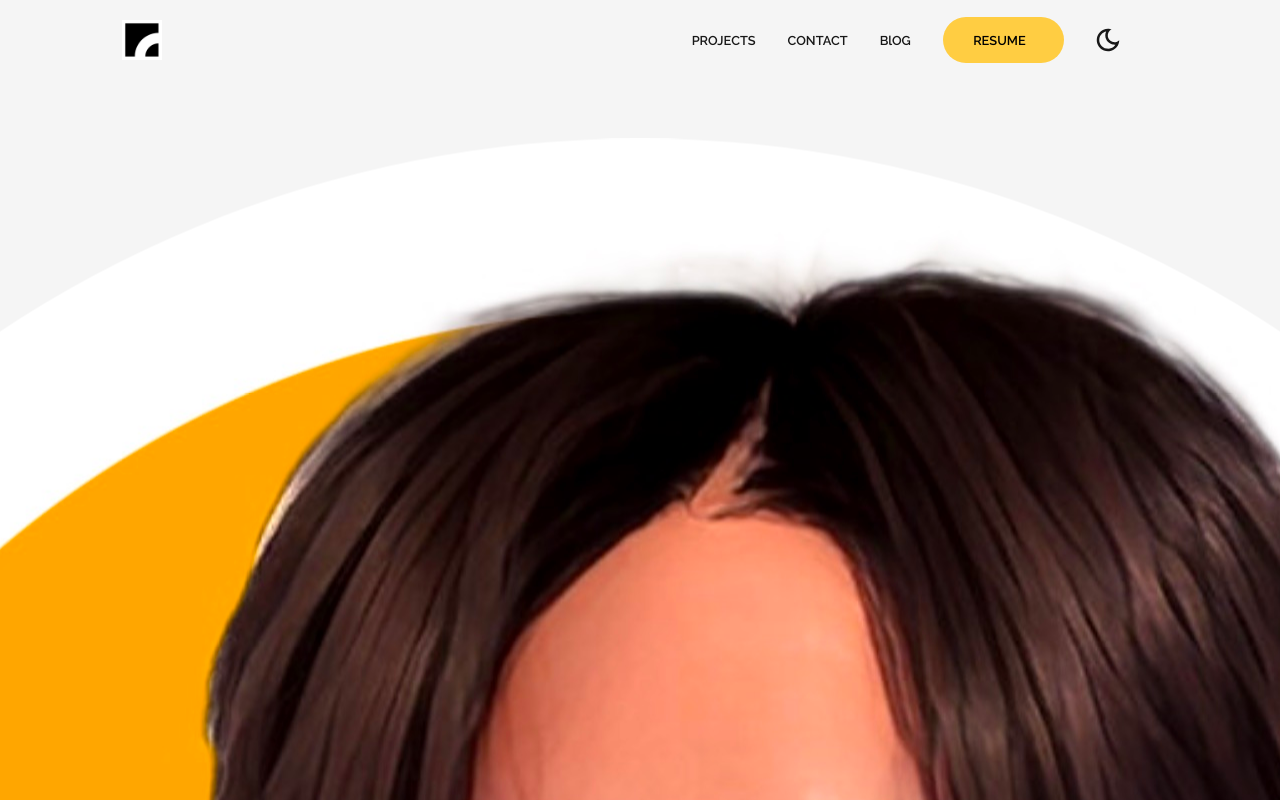
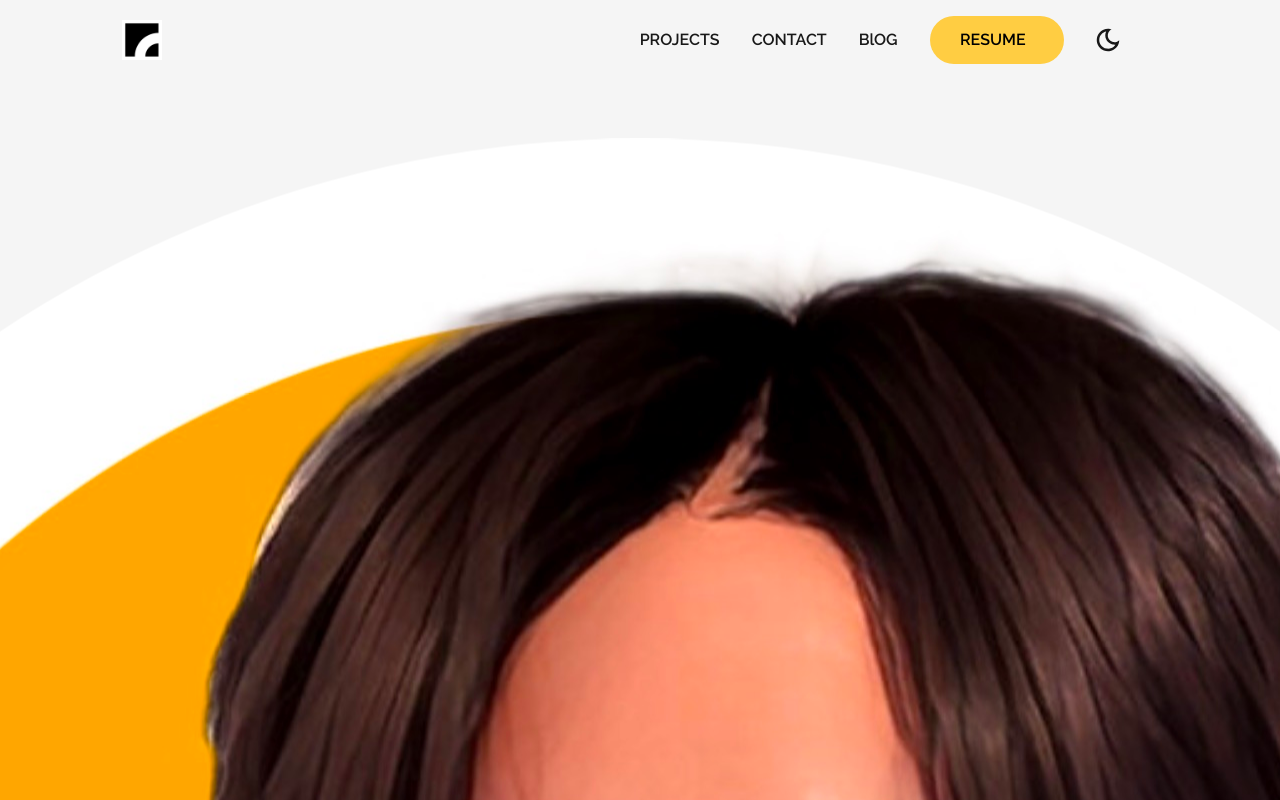
Before and after one commit to kimly888/portfolio-next.js, a Next.js app: page / in a window 1280 px wide. Shown: the top 800 px of the page. Built offline with nearby package versions, Linux system fonts and the light colour scheme.

Commit message:
Style: Adjust font size

```diff
--- a/styles/globals.css
+++ b/styles/globals.css
@@ -97,7 +97,7 @@ body {
 
 .navbar .nav-link {
   margin: 0 1rem;
-  font-size: 0.8rem;
+  font-size: 1rem;
   font-weight: var(--weight-semibold);
 }
 
--- a/styles/utilities.css
+++ b/styles/utilities.css
@@ -22,8 +22,8 @@ h2::selection {
   display: inline-block;
   padding: 0.75rem 1.9rem;
   border-radius: 30px;
-  text-transform: uppercase;
-  font-size: 0.82rem;
+  /* text-transform: uppercase; */
+  font-size: 1rem;
   transition: 0.3s;
 }
 
@@ -122,6 +122,7 @@ h2::selection {
 }
 
 .content-text p {
+  font-size: 1.2rem;
   padding: 0.5rem;
   margin: 0 auto;
   max-width: 700px;
```
